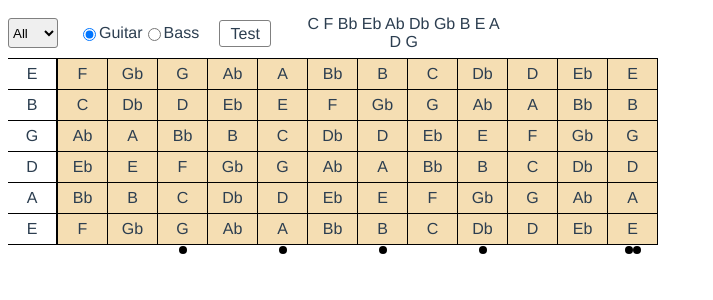
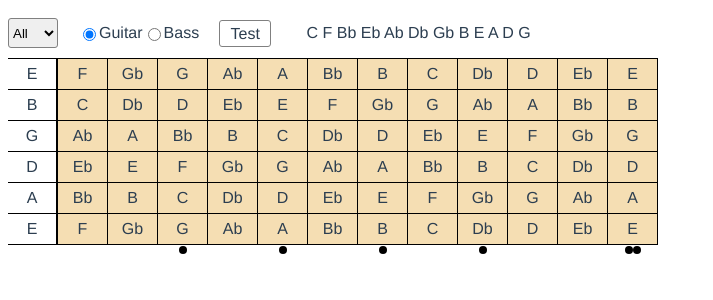
Before and after one commit to Garam88/fret, a Vue app: page / in a window 1280 px wide. Shown: the top 300 px of the page, without its empty margins (0-713 px from the left). Built offline with nearby package versions, Linux system fonts and the light colour scheme.

Commit message:
버그픽스

```diff
--- a/src/components/Home.vue
+++ b/src/components/Home.vue
@@ -130,7 +130,7 @@ export default class Home extends Vue{
     }
 
     .order {
-      width: 205px;
+      width: 235px;
       margin-left: 30px;
     }
 
```
